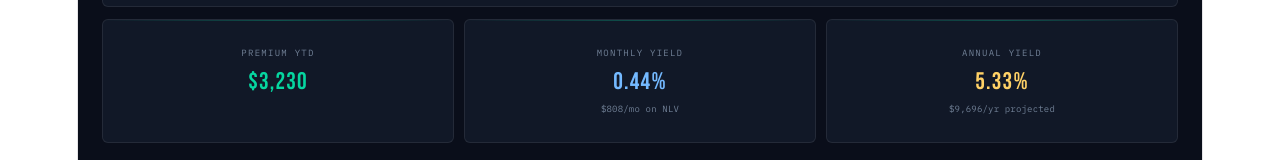
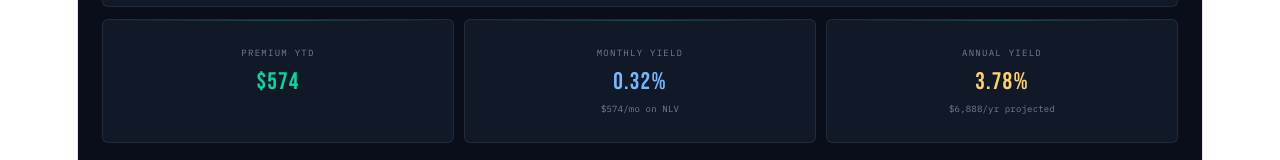
Before and after one commit to mazkali/Trading-desk, a React (Vite) app: page / in a window 1280 px wide. Shown: the part 423-583 px from the top of the page. Built offline with nearby package versions, Linux system fonts and the light colour scheme.

Commit message:
Update App.jsx

```diff
--- a/src/App.jsx
+++ b/src/App.jsx
@@ -16,7 +16,7 @@ function usePersistedState(key, defaultValue) {
 }
 
 function clearAllData() {
-  ["pt_nlv","pt_stocks","pt_options","pt_spreads","pt_journal","pt_income"].forEach(function(k) { localStorage.removeItem(k); });
+  ["pt_nlv","pt_stocks","pt_options","pt_spreads","pt_journal"].forEach(function(k) { localStorage.removeItem(k); });
   window.location.reload();
 }
 
@@ -48,13 +48,6 @@ var SEED_SPREADS = [
 var SEED_JOURNAL = [
   { id:"j1", date:"2026-04-27", ticker:"CVL", action:"SELL STOCK", price:1.48, qty:4963, pnl:2691, currency:"AUD", notes:"Sold CVL ASX. 54% gain.", tags:["exit","profit"] },
   { id:"j2", date:"2026-03-17", ticker:"NVDA", action:"SELL PUT", price:19.47, qty:1, pnl:574, currency:"USD", notes:"Sold NVDA Jan 2028 $140 Put. Target 70-80% profit.", tags:["premium","nvda"] },
-];
-
-var SEED_INCOME = [
-  { month:"2026-01", label:"Jan 26", premium:420 },
-  { month:"2026-02", label:"Feb 26", premium:680 },
-  { month:"2026-03", label:"Mar 26", premium:1240 },
-  { month:"2026-04", label:"Apr 26", premium:890 },
 ];
 
 function toUSD(val, cur) { return cur === "AUD" ? val * AUD_USD : val; }
@@ -320,19 +313,6 @@ function JournalModal(props) {
   );
 }
 
-function IncomeModal(props) {
-  var [f,setF]=useState({month:"",label:"",premium:""});
-  function upd(k,v){setF(function(p){return Object.assign({},p,{[k]:v});});}
-  return (
-    <div>
-      <ModalHeader title="Add Income Month" onClose={props.onClose} />
-      <Field label="Month (YYYY-MM)"><Inp type="month" value={f.month} onChange={function(e){var d=new Date(e.target.value+"-01");upd("month",e.target.value);upd("label",d.toLocaleString("default",{month:"short",year:"2-digit"}));}} /></Field>
-      <Field label="Premium Collected (USD)"><Inp type="number" value={f.premium} onChange={function(e){upd("premium",+e.target.value);}} /></Field>
-      <Btn style={{width:"100%",marginTop:8}} onClick={function(){if(f.month&&f.premium)props.onSave(f);}}>Add Month</Btn>
-    </div>
-  );
-}
-
 function SpreadCard(props) {
   var sp=props.sp;
   var dte=getDTE(sp.expiry);
@@ -425,7 +405,24 @@ export default function App() {
   var [options,setOptions]=usePersistedState("pt_options",SEED_OPTIONS);
   var [spreads,setSpreads]=usePersistedState("pt_spreads",SEED_SPREADS);
   var [journal,setJournal]=usePersistedState("pt_journal",SEED_JOURNAL);
-  var [income,setIncome]=usePersistedState("pt_income",SEED_INCOME);
+  var income = (function() {
+    var INCOME_ACTIONS = ["SELL PUT","SELL CALL","BUY OPTION","SELL OPTION","SELL SPREAD","CLOSE SPREAD","ROLL OPTION","ASSIGNMENT","EXPIRY"];
+    var buckets = {};
+    journal.forEach(function(j) {
+      if (INCOME_ACTIONS.indexOf(j.action) === -1) return;
+      var month = (j.date||"").slice(0,7);
+      if (!month) return;
+      var pnlUsd = toUSD(j.pnl||0, j.currency||"USD");
+      if (!buckets[month]) {
+        var d = new Date(month+"-01");
+        buckets[month] = { month:month, label:d.toLocaleString("default",{month:"short",year:"2-digit"}), premium:0 };
+      }
+      buckets[month].premium += pnlUsd;
+    });
+    return Object.keys(buckets).sort().map(function(k){
+      return Object.assign({}, buckets[k], { premium: Math.round(buckets[k].premium) });
+    });
+  })();
   var [tab,setTab]=useState("overview");
   var [modal,setModal]=useState(null);
   var [importMsg,setImportMsg]=useState("");
@@ -647,19 +644,21 @@ export default function App() {
             <Card>
               <div style={{display:"flex",justifyContent:"space-between",alignItems:"center",marginBottom:16}}>
                 <div style={{fontSize:9,letterSpacing:"0.14em",textTransform:"uppercase",color:C.textDim}}>Monthly Premium Income</div>
-                <Btn onClick={function(){setModal("income");}}>+ Add Month</Btn>
+                <div style={{fontSize:9,color:C.textFaint,fontStyle:"italic"}}>derived from journal</div>
               </div>
-              {income.length>0&&(function(){
-                var maxVal=Math.max.apply(null,income.map(function(m){return m.premium;}));
+              {income.length>0?(function(){
+                var maxVal=Math.max.apply(null,income.map(function(m){return Math.abs(m.premium);}));
                 return (
                   <div>
                     <div style={{display:"flex",alignItems:"flex-end",gap:8,height:130,marginBottom:10}}>
                       {income.map(function(m,i){
-                        var pct=(m.premium/maxVal)*100, isLast=i===income.length-1;
+                        var pct=maxVal>0?(Math.abs(m.premium)/maxVal)*100:0;
+                        var isLast=i===income.length-1;
+                        var isNeg=m.premium<0;
                         return (
                           <div key={i} style={{flex:1,display:"flex",flexDirection:"column",alignItems:"center",height:"100%",justifyContent:"flex-end"}}>
-                            <div style={{fontSize:9,color:C.green,marginBottom:4}}>${m.premium}</div>
-                            <div style={{width:"100%",height:pct+"%",background:isLast?"linear-gradient(180deg,"+C.green+",rgba(6,214,160,0.2))":"rgba(6,214,160,0.2)",border:"1px solid rgba(6,214,160,0.3)",borderRadius:"3px 3px 0 0"}} />
+                            <div style={{fontSize:9,color:isNeg?C.red:C.green,marginBottom:4}}>${m.premium}</div>
+                            <div style={{width:"100%",height:pct+"%",background:isNeg?"rgba(255,107,107,0.2)":(isLast?"linear-gradient(180deg,"+C.green+",rgba(6,214,160,0.2))":"rgba(6,214,160,0.2)"),border:"1px solid "+(isNeg?"rgba(255,107,107,0.3)":"rgba(6,214,160,0.3)"),borderRadius:"3px 3px 0 0"}} />
                           </div>
                         );
                       })}
@@ -667,7 +666,9 @@ export default function App() {
                     <div style={{display:"flex",gap:8}}>{income.map(function(m,i){return <div key={i} style={{flex:1,textAlign:"center",fontSize:8,color:C.textFaint}}>{m.label}</div>;})}</div>
                   </div>
                 );
-              })()}
+              })():(
+                <div style={{textAlign:"center",color:C.textFaint,fontSize:11,padding:40}}>No income yet. Add journal entries with PnL on options actions (SELL PUT, SELL CALL, etc.) to populate.</div>
+              )}
             </Card>
             <div style={{display:"grid",gridTemplateColumns:"repeat(3,1fr)",gap:10,marginBottom:12}}>
               <Card><div style={S.lbl}>Total YTD</div><div style={Object.assign({},S.big,{color:C.green,fontSize:24})}>${totalIncome.toLocaleString()}</div></Card>
@@ -762,7 +763,6 @@ export default function App() {
             {modal==="option"  &&<OptionModal  onSave={function(o){setOptions(function(p){return p.concat([Object.assign({},o,{id:uid()})]);});closeModal();}} onClose={closeModal} />}
             {modal==="spread"  &&<SpreadModal  onSave={function(s){setSpreads(function(p){return p.concat([Object.assign({},s,{id:uid()})]);});closeModal();}} onClose={closeModal} />}
             {modal==="journal" &&<JournalModal onSave={function(j){setJournal(function(p){return [Object.assign({},j,{id:uid()})].concat(p);});closeModal();}} onClose={closeModal} />}
-            {modal==="income"  &&<IncomeModal  onSave={function(m){setIncome(function(p){return p.concat([m]);});closeModal();}} onClose={closeModal} />}
           </div>
         </div>
       )}
```
